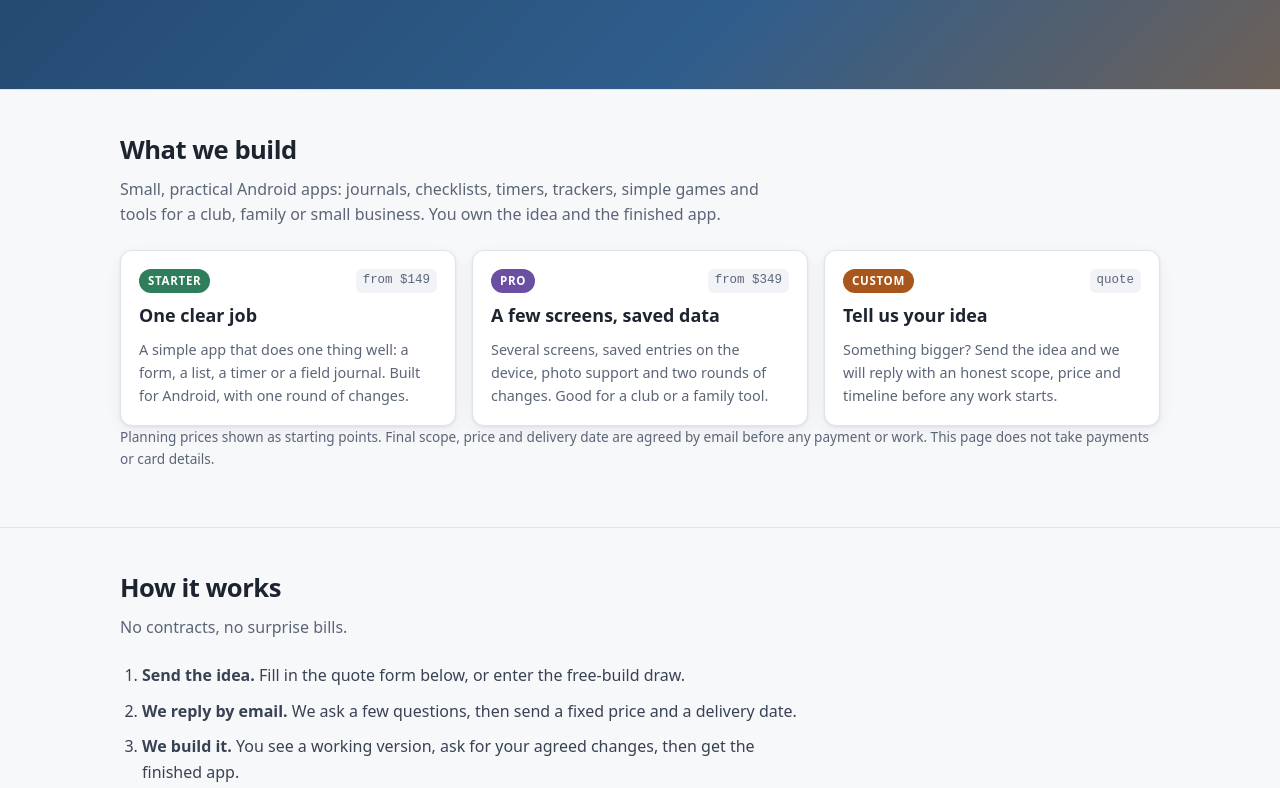
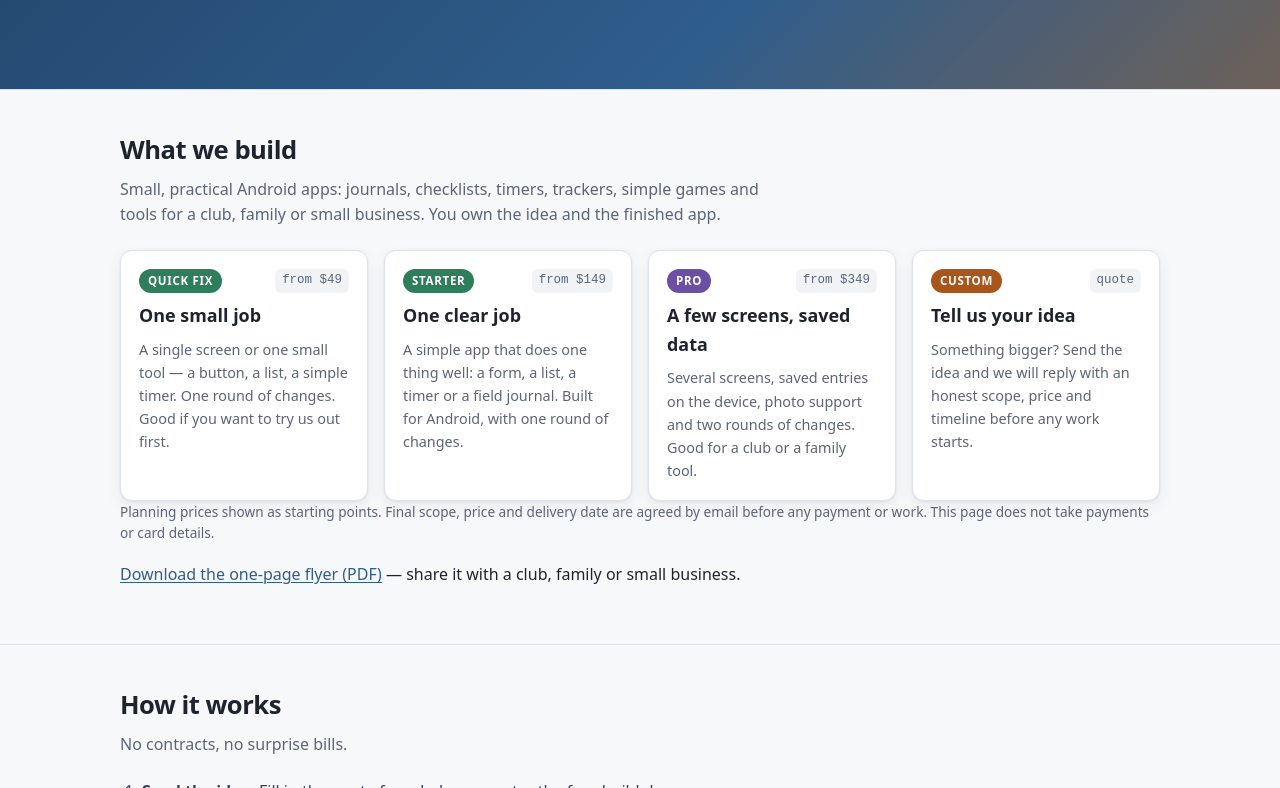
Before and after one commit to 1nationofraiders-wq/agate-site, a plain HTML site: page build-for-you.html in a window 1280 px wide. Shown: the part 522-1310 px from the top of the page. Drawn offline with Linux system fonts and the light colour scheme.

Commit message:
Add low-cost app-build tier, printable service flyer and outreach pack

```diff
--- a/build-for-you.html
+++ b/build-for-you.html
@@ -61,6 +61,11 @@
       </div>
       <div class="card-grid">
         <article class="product-card">
+          <div class="product-card__head"><span class="badge badge--free">Quick Fix</span><code class="slug">from $49</code></div>
+          <h3 class="product-card__title">One small job</h3>
+          <p class="product-card__note">A single screen or one small tool — a button, a list, a simple timer. One round of changes. Good if you want to try us out first.</p>
+        </article>
+        <article class="product-card">
           <div class="product-card__head"><span class="badge badge--free">Starter</span><code class="slug">from $149</code></div>
           <h3 class="product-card__title">One clear job</h3>
           <p class="product-card__note">A simple app that does one thing well: a form, a list, a timer or a field journal. Built for Android, with one round of changes.</p>
@@ -77,6 +82,7 @@
         </article>
       </div>
       <p class="catalog-status">Planning prices shown as starting points. Final scope, price and delivery date are agreed by email before any payment or work. This page does not take payments or card details.</p>
+      <p><a href="service-flyer.pdf" download>Download the one-page flyer (PDF)</a> — share it with a club, family or small business.</p>
     </div>
   </section>
 
```
Also changed, not shown: 3 other files.
